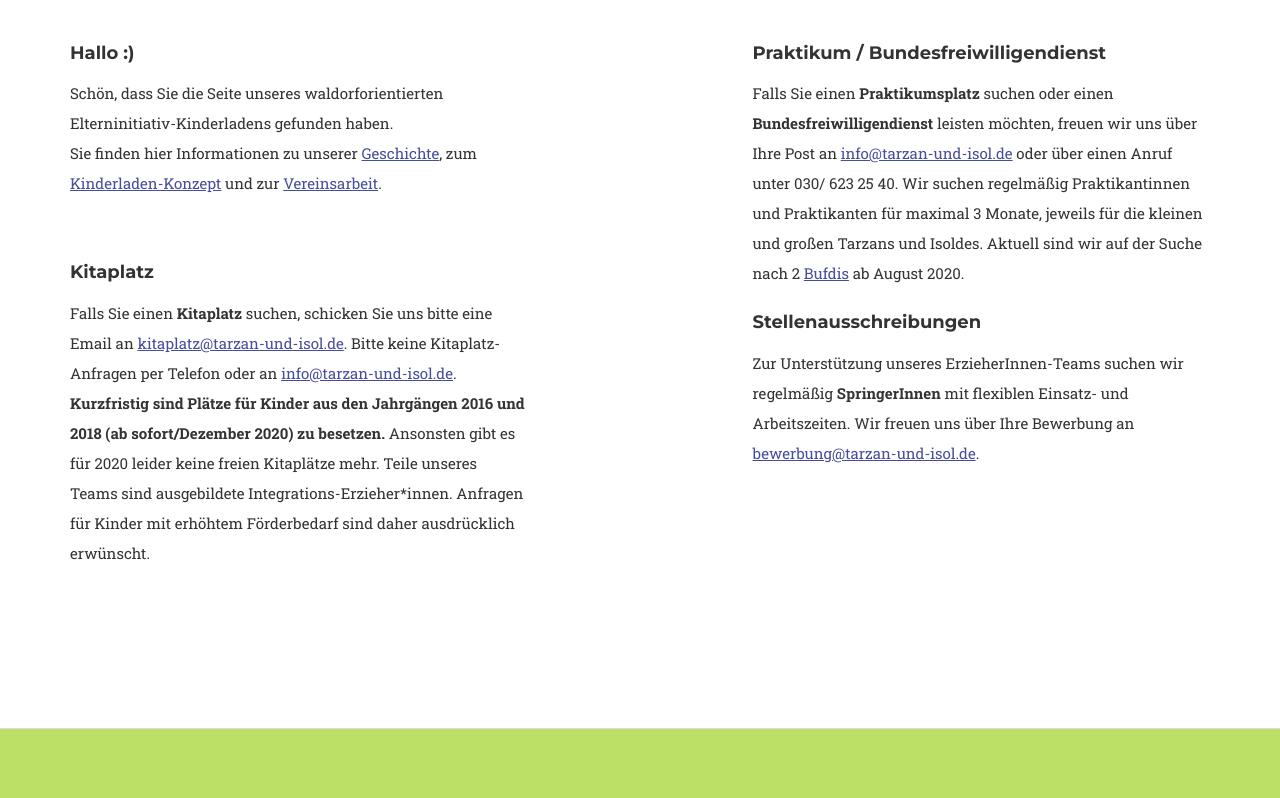
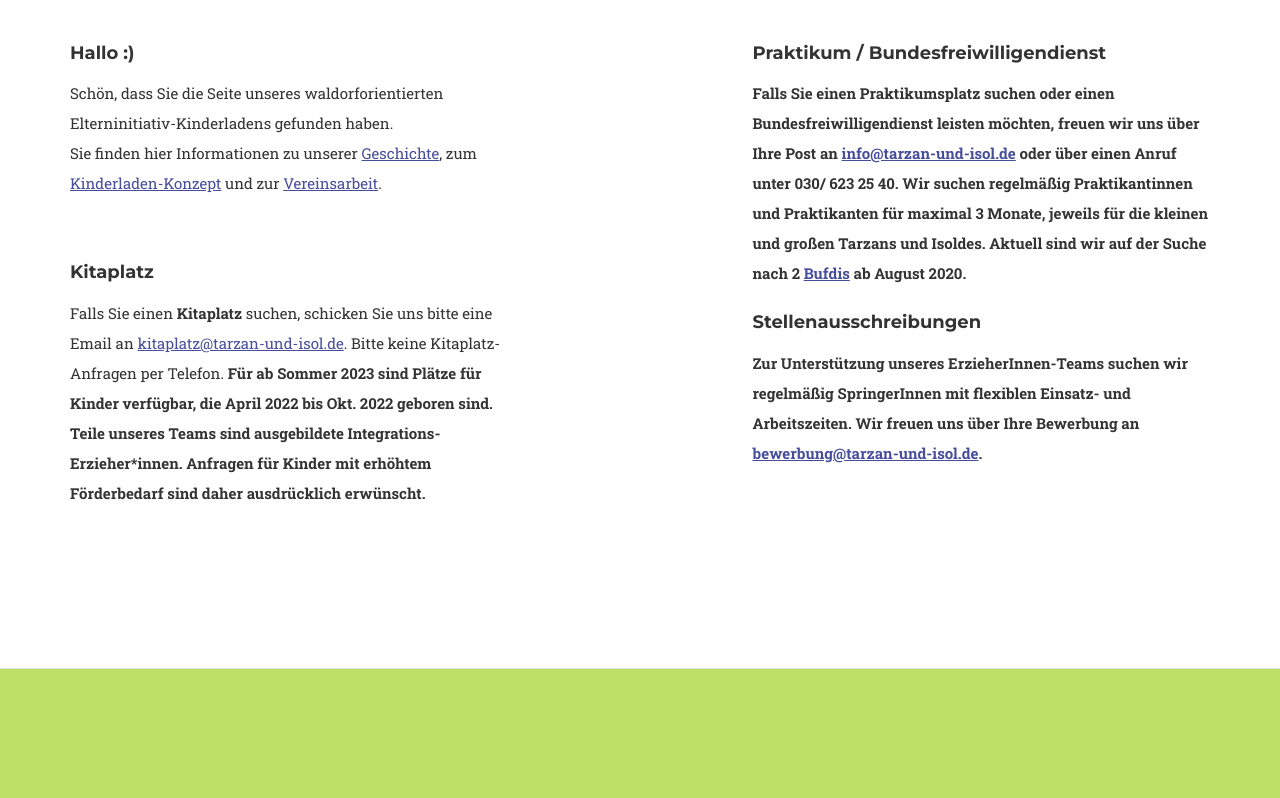
Before and after one commit to tarzan-und-isolde/tarzan-und-isolde.github.io, a plain HTML site: page index.html in a window 1280 px wide. Shown: the part 968-1766 px from the top of the page. Drawn offline with nearby package versions, Linux system fonts and the light colour scheme; a web font is replaced by a local one.

Commit message:
Update index.html

```diff
--- a/index.html
+++ b/index.html
@@ -109,7 +109,7 @@
                 <br><br>
                 <h4 class="service-heading">Kitaplatz</h4>
                   <p>
-                    Falls Sie einen <b>Kitaplatz</b> suchen, schicken Sie uns bitte eine Email an <a href="mailto:kitaplatz@tarzan-und-isol.de">kitaplatz@tarzan-und-isol.de</a>. Bitte keine Kitaplatz-Anfragen per Telefon oder an <a href="mailto:info@tarzan-und-isol.de">info@tarzan-und-isol.de</a>. <b> Kurzfristig sind Plätze für Kinder aus den Jahrgängen 2016 und 2018 (ab sofort/Dezember 2020) zu besetzen. </b> Ansonsten gibt es für 2020 leider keine freien Kitaplätze mehr. Teile unseres Teams sind ausgebildete Integrations-Erzieher*innen. Anfragen für Kinder mit erhöhtem Förderbedarf sind daher ausdrücklich erwünscht.
+                    Falls Sie einen <b>Kitaplatz</b> suchen, schicken Sie uns bitte eine Email an <a href="mailto:kitaplatz@tarzan-und-isol.de">kitaplatz@tarzan-und-isol.de</a>. Bitte keine Kitaplatz-Anfragen per Telefon. <b> Für ab Sommer 2023 sind Plätze für Kinder verfügbar, die April 2022 bis Okt. 2022 geboren sind. Teile unseres Teams sind ausgebildete Integrations-Erzieher*innen. Anfragen für Kinder mit erhöhtem Förderbedarf sind daher ausdrücklich erwünscht.
 
             </p>
                 </div>
```
